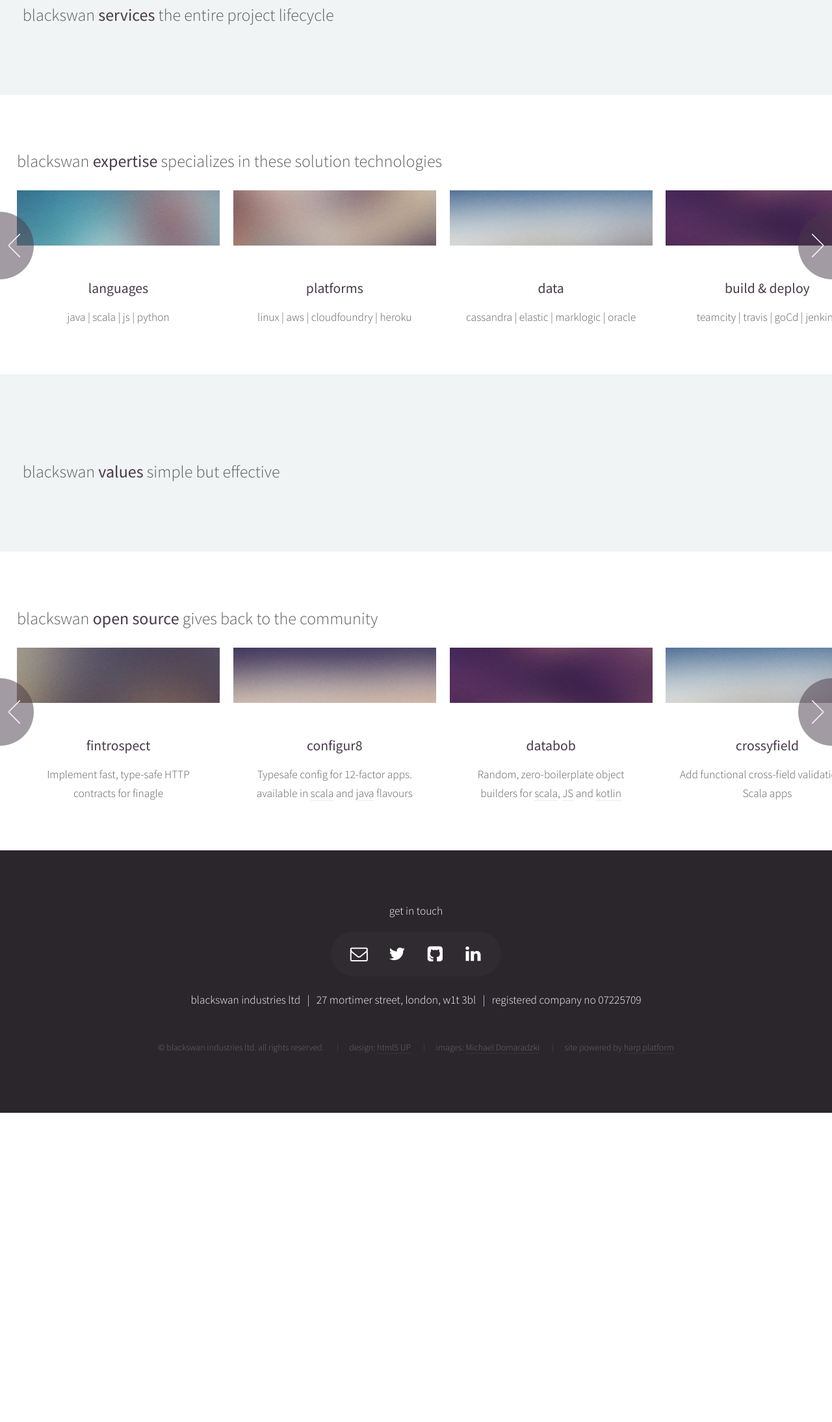
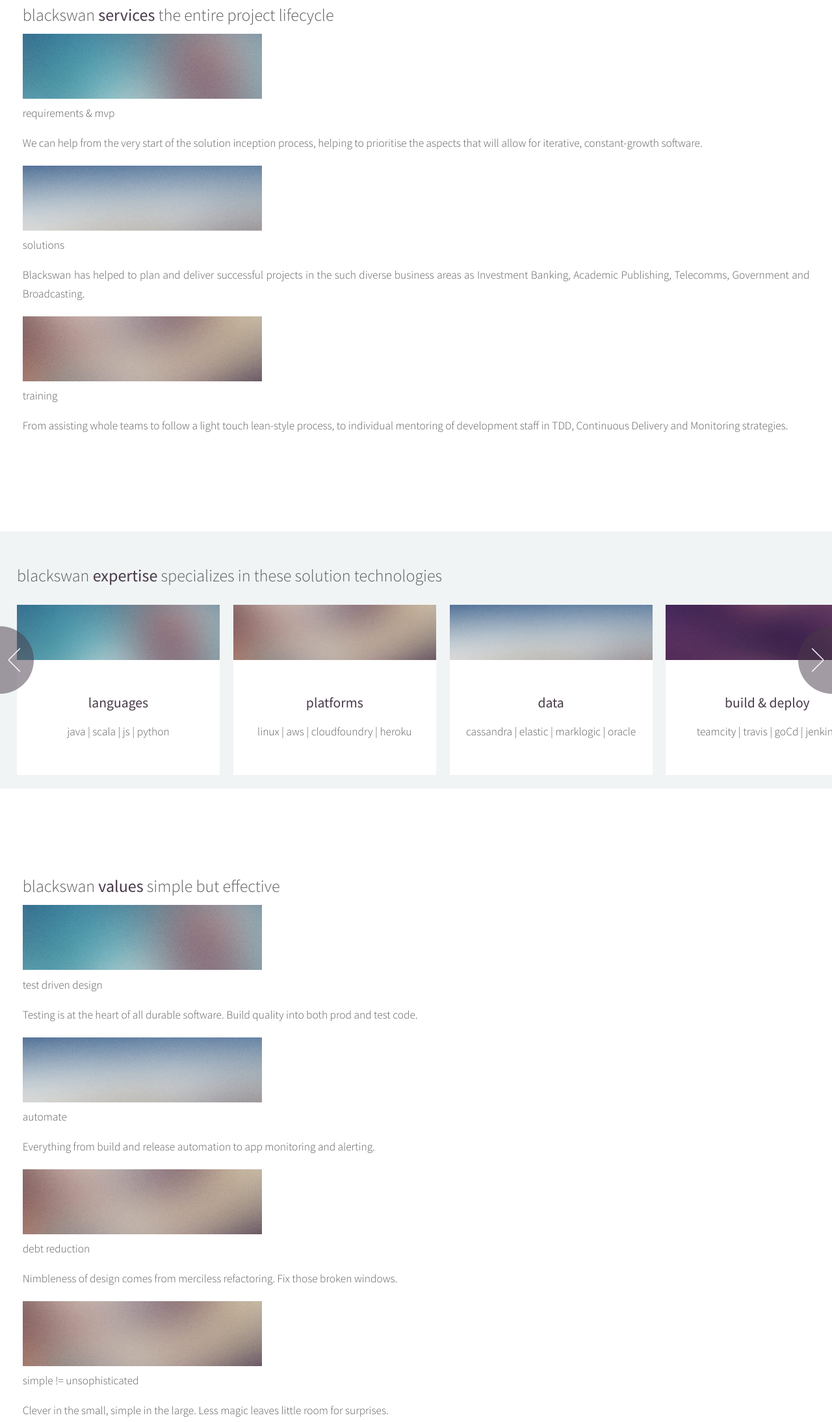
Before and after one commit to blackswanindustries/blackswanindustries.github.io, a website: page index.html in a window 1280 px wide. Shown: the part 1251-3440 px from the top of the page at 65% size. Before the commit the page ends 2964 px from the top, so only its background shows below. Drawn offline with Linux system fonts and the light colour scheme.

Commit message:
releasing site

```diff
--- a/css/style.css
+++ b/css/style.css
@@ -415,7 +415,7 @@
 }
 
 table.style1 tbody tr:nth-child(2n+2) {
-    background: #f4f4f4;
+    background: #ffffff;
 }
 
 table.style1 td {
@@ -2003,7 +2003,6 @@
 }
 
 .wrapper.style1 {
-    background-color: #f0f4f4;
 }
 
 .wrapper.style2 {
@@ -2356,6 +2355,7 @@
 /*********************************************************************************/
 
 .carousel {
+    background-color: #f0f4f4;
     position: relative;
     overflow: hidden;
     padding: 2em 0 2em 0;
@@ -2445,7 +2445,7 @@
 .carousel article {
     display: inline-block;
     width: 18em;
-    background: #fff;
+    background-color: #ffffff;
     text-align: center;
     padding: 0 1em 3em 1em;
     margin: 0 2em 0 0;
--- a/index.html
+++ b/index.html
@@ -108,6 +108,32 @@
 
 <div class="wrapper style1">
     <span class="byline">blackswan <b>services</b> the entire project lifecycle</span>
+    <div class="row">
+        <article class="4u special">
+            <img src="images/flat01.jpg" alt="">
+            <p>requirements & mvp</p>
+            <p>
+                We can help from the very start of the solution inception process, helping to prioritise the aspects that will
+                allow for iterative, constant-growth software.
+            </p>
+        </article>
+        <article class="4u special">
+            <img src="images/flat03.jpg" alt="">
+            <p>solutions</p>
+            <p>
+                Blackswan has helped to plan and deliver successful projects in the such diverse business areas as Investment Banking,
+                Academic Publishing, Telecomms, Government and Broadcasting.
+            </p>
+        </article>
+        <article class="4u special">
+            <img src="images/flat02.jpg" alt="">
+            <p>training</p>
+            <p>
+                From assisting whole teams to follow a light touch lean-style process, to individual mentoring of development staff in TDD,
+                Continuous Delivery and Monitoring strategies.
+            </p>
+        </article>
+    </div>
 
 </div>
 
@@ -159,53 +185,53 @@
 
 <div class="wrapper style1">
     <span class="byline">blackswan <b>values</b> simple but effective</span>
-    <!--<section id="values" class="container special">-->
-    <!--<div class="row">-->
-    <!--<article class="4u special">-->
-    <!--<img src="images/flat01.jpg" alt=""/>-->
-    <!--<b>test driven design</b>-->
-    <!--<p>-->
-    <!--Testing is at the heart of all durable software. Build quality into both prod and test code.-->
-    <!--</p>-->
-    <!--</article>-->
-    <!--<article class="4u special">-->
-    <!--<img src="images/flat03.jpg" alt=""/>-->
-    <!--<b>automate</b>-->
-    <!--<p>-->
-    <!--Everything from build and release automation to app monitoring and alerting.-->
-    <!--</p>-->
-    <!--</article>-->
-    <!--<article class="4u special">-->
-    <!--<img src="images/flat02.jpg" alt=""/>-->
-    <!--<b>debt reduction</b>-->
-    <!--<p>-->
-    <!--Nimbleness of design comes from merciless refactoring. Fix those broken windows.-->
-    <!--</p>-->
-    <!--</article>-->
-    <!--<article class="4u special">-->
-    <!--<img src="images/flat02.jpg" alt=""/>-->
-    <!--<b>simple != unsophisticated</b>-->
-    <!--<p>-->
-    <!--Clever in the small, simple in the large. Less magic leaves little room for surprises.-->
-    <!--</p>-->
-    <!--</article>-->
-    <!--<article class="4u special">-->
-    <!--<img src="images/flat05.jpg" alt=""/>-->
-    <!--<b>devops driven</b>-->
-    <!--<p>-->
-    <!--We believe that the best people to fix a system are those that wrote it.-->
-    <!--</p>-->
-    <!--</article>-->
-    <!--<article class="4u special">-->
-    <!--<img src="images/flat06.jpg" alt=""/>-->
-    <!--<b>sustainability</b>-->
-    <!--<p>-->
-    <!--Bleeding edge is all very well. Until it cuts you.-->
-    <!--</p>-->
-    <!--</article>-->
-    <!--</div>-->
-    <!--</section>-->
+    <div class="row">
+        <article class="4u special">
+            <img src="images/flat01.jpg" alt="">
+            <p>test driven design</p>
+            <p>
+                Testing is at the heart of all durable software. Build quality into both prod and test code.
+            </p>
+        </article>
+        <article class="4u special">
+            <img src="images/flat03.jpg" alt="">
+            <p>automate</p>
+            <p>
+                Everything from build and release automation to app monitoring and alerting.
+            </p>
+        </article>
+        <article class="4u special">
+            <img src="images/flat02.jpg" alt="">
+            <p>debt reduction</p>
+            <p>
+                Nimbleness of design comes from merciless refactoring. Fix those broken windows.
+            </p>
+        </article>
+    </div>
 
+    <div class="row">
+        <article class="4u special">
+            <img src="images/flat02.jpg" alt="">
+            <p>simple != unsophisticated</p>
+            <p>
+                Clever in the small, simple in the large. Less magic leaves little room for surprises.
+            </p>
+        </article>
+        <article class="4u special">
+            <img src="images/flat05.jpg" alt="">
+            <p>devops driven</p>
+            <p>
+                We believe that the best people to fix a system are those that wrote it.
+            </p>
+        </article>
+        <article class="4u special">
+            <img src="images/flat06.jpg" alt="">
+            <p>sustainability</p>
+            <p>
+                Bleeding edge is all very well. Until it cuts you.
+            </p>
+        </article>
+    </div>
 </div>
 
 <div class="carousel">
```
